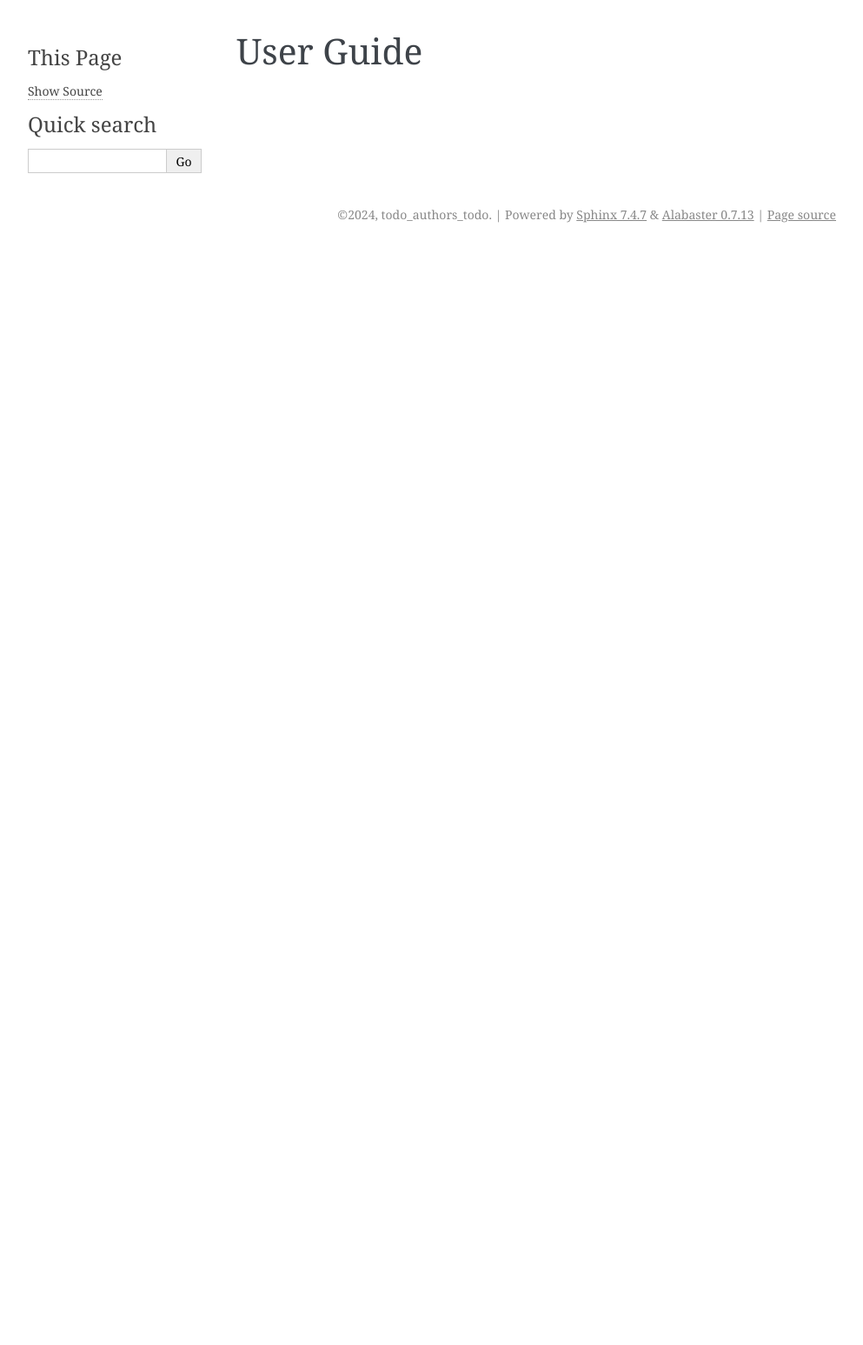
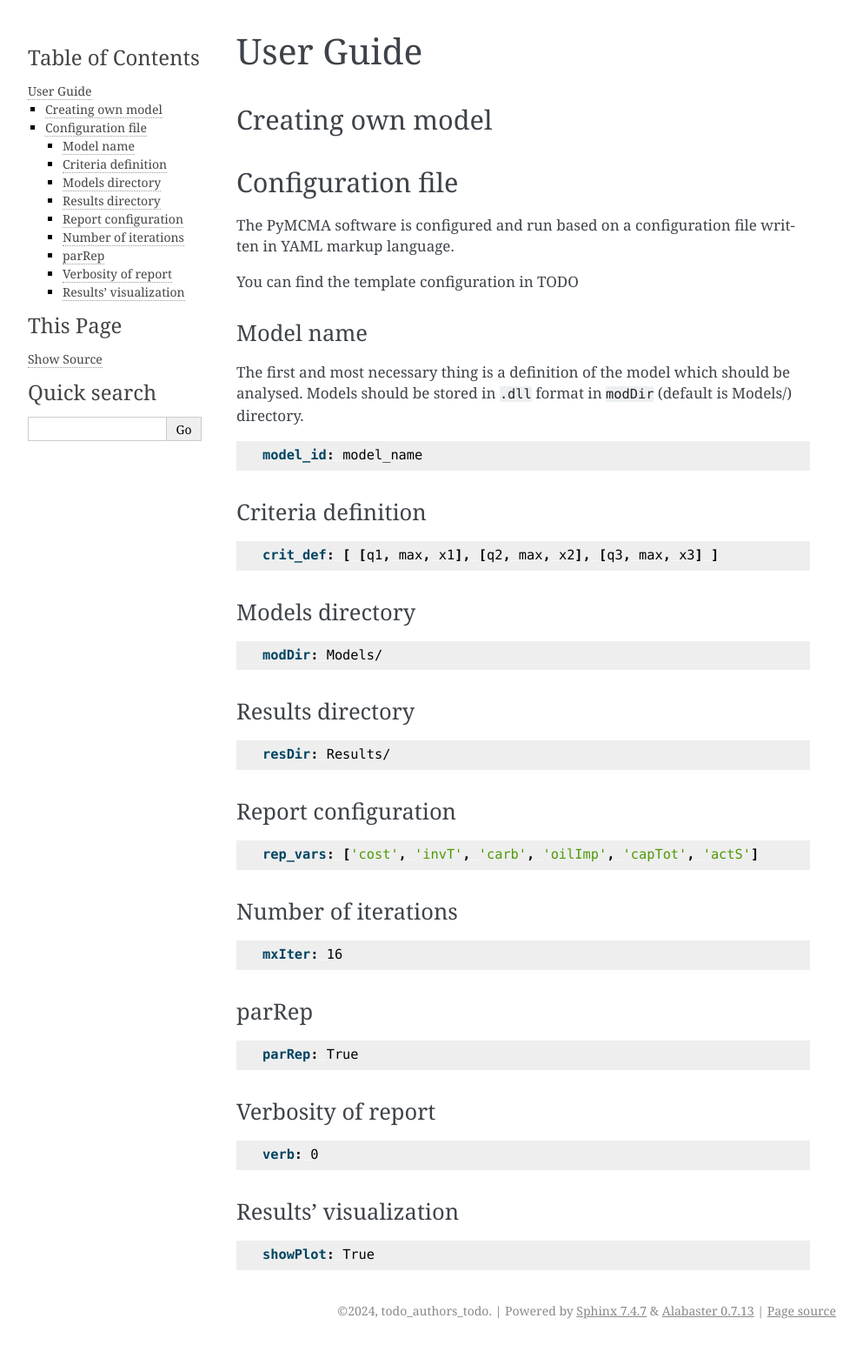
Before and after one commit to marek-iiasa/yayue, a Sphinx documentation site: the page built from models/mcma/doc/source/user_guide.rst, in a window 1280 px wide. Shown: the whole page at 87% size, without its empty margins (148-1141 px from the left). Built offline with Sphinx 7.4.7, drawn with Linux system fonts in a browser that asks for light colours; before the commit the page ends 900 px from its top, so only the background shows below that.

Commit message:
Documentation draft

```diff
--- a/models/mcma/doc/source/readme.rst
+++ b/models/mcma/doc/source/readme.rst
@@ -5,7 +5,7 @@ PyMCMA is a software written in Python which main purpose is solving
 Multi-criteria Model Analysis problem.
 
 Installation
-============
+------------
 
 PyMCMA software can be installed using pip:
 
@@ -14,7 +14,7 @@ PyMCMA software can be installed using pip:
    $ pip install pymcma
 
 Basic Usage
-===========
+-----------
 
 PyMCMA software runs based on the configuration written in YAML. Basic example
 of the configuration file can be downloaded from ...TODO. Then, run the tool in
--- a/models/mcma/doc/source/user_guide.rst
+++ b/models/mcma/doc/source/user_guide.rst
@@ -1,2 +1,87 @@
 User Guide
 ==========
+
+Creating own model
+------------------
+
+Configuration file
+------------------
+
+The PyMCMA software is configured and run based on a configuration file written in YAML markup language.
+
+You can find the template configuration in TODO
+
+
+Model name
+^^^^^^^^^^
+
+The first and most necessary thing is a definition of the model which should be analysed. Models should be stored in
+``.dll`` format in ``modDir`` (default is Models/) directory.
+
+.. code-block:: YAML
+
+    model_id: model_name
+
+
+Criteria definition
+^^^^^^^^^^^^^^^^^^^
+
+.. code-block:: YAML
+
+    crit_def: [ [q1, max, x1], [q2, max, x2], [q3, max, x3] ]
+
+
+Models directory
+^^^^^^^^^^^^^^^^
+
+.. code-block:: YAML
+
+    modDir: Models/
+
+
+Results directory
+^^^^^^^^^^^^^^^^^
+
+.. code-block:: YAML
+
+    resDir: Results/
+
+
+Report configuration
+^^^^^^^^^^^^^^^^^^^^
+
+.. code-block:: YAML
+
+    rep_vars: ['cost', 'invT', 'carb', 'oilImp', 'capTot', 'actS']
+
+
+Number of iterations
+^^^^^^^^^^^^^^^^^^^^
+
+.. code-block:: YAML
+
+    mxIter: 16
+
+
+parRep
+^^^^^^
+
+.. code-block:: YAML
+
+    parRep: True
+
+
+Verbosity of report
+^^^^^^^^^^^^^^^^^^^
+
+.. code-block:: YAML
+
+    verb: 0
+
+
+Results' visualization
+^^^^^^^^^^^^^^^^^^^^^^
+
+.. code-block:: YAML
+
+    showPlot: True
```
